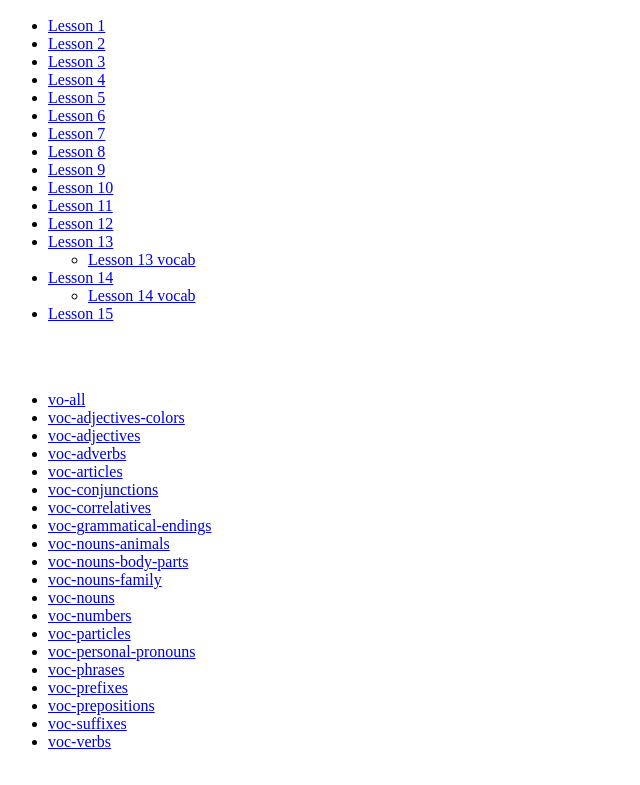
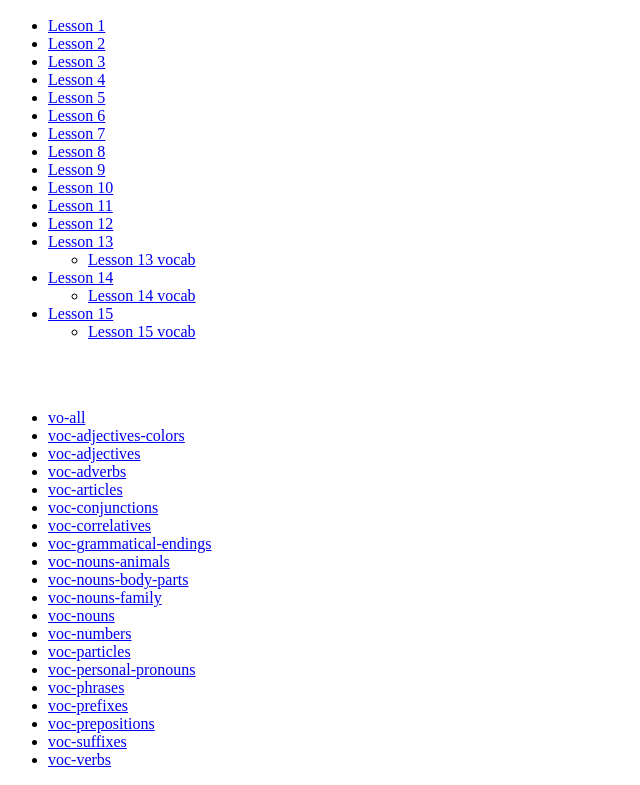
Before and after one commit to gandalfas/gandalfas.github.io, a plain HTML site: page Esperanto Course.html in a window 1280 px wide. Shown: the part 96-881 px from the top of the page, without its empty margins (0-640 px from the left). Drawn offline with Linux system fonts and the light colour scheme.

Commit message:
add empty 15vocab

```diff
--- a/Esperanto Course.html
+++ b/Esperanto Course.html
@@ -30,7 +30,11 @@
 <li><a href="Lesson 14 vocab.txt">Lesson 14 vocab</a></li>
 </ul>
 </li>
-<li><a href="Lesson 15.html">Lesson 15</a></li>
+<li><a href="Lesson 15.html">Lesson 15</a>
+<ul>
+<li><a href="Lesson 15 vocab.txt">Lesson 15 vocab</a></li>
+</ul>
+</li>
 </ul>
 <p><br>
 <br>
```
Also changed, not shown: Lesson 15 vocab.txt (added).
